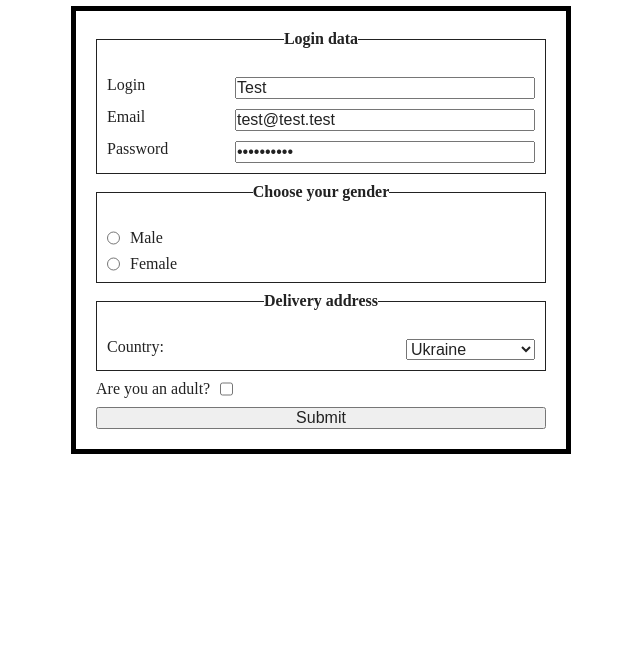
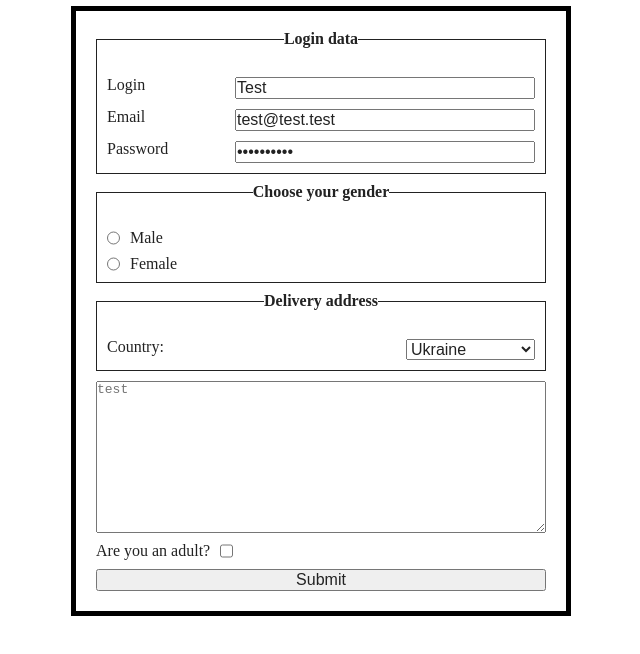
Before and after one commit to fc-fullstack-courses/fd-2023-1-html-css, a plain HTML site: page index.html in a window 1280 px wide. Shown: the part 90-744 px from the top of the page, without its empty margins (319-959 px from the left). Drawn offline with Linux system fonts and the light colour scheme.

Commit message:
Add textarea

```diff
--- a/index.html
+++ b/index.html
@@ -78,6 +78,12 @@
           </select>
         </label>
       </fieldset>
+      <textarea
+        name="aboutYou"
+        cols="30"
+        rows="10"
+        placeholder="test"
+      ></textarea>
       <label class="label">
         Are you an adult?
         <input type="checkbox" name="isAdult" required value="yes" />
```
